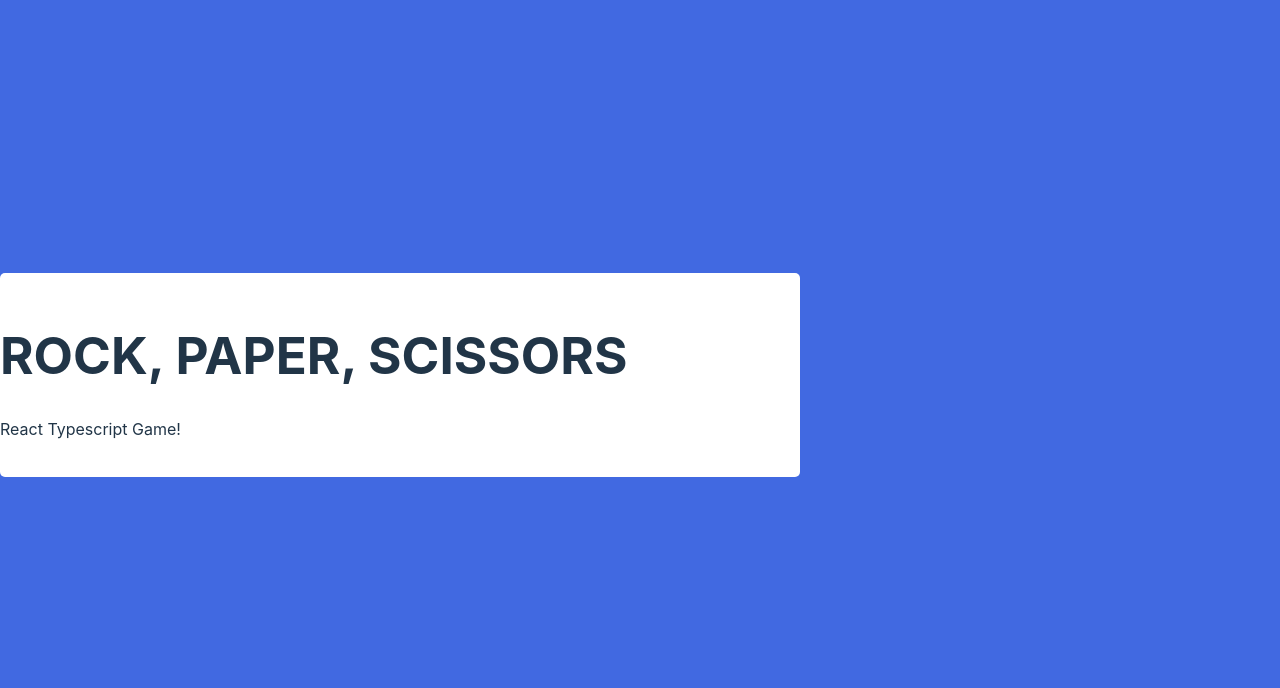
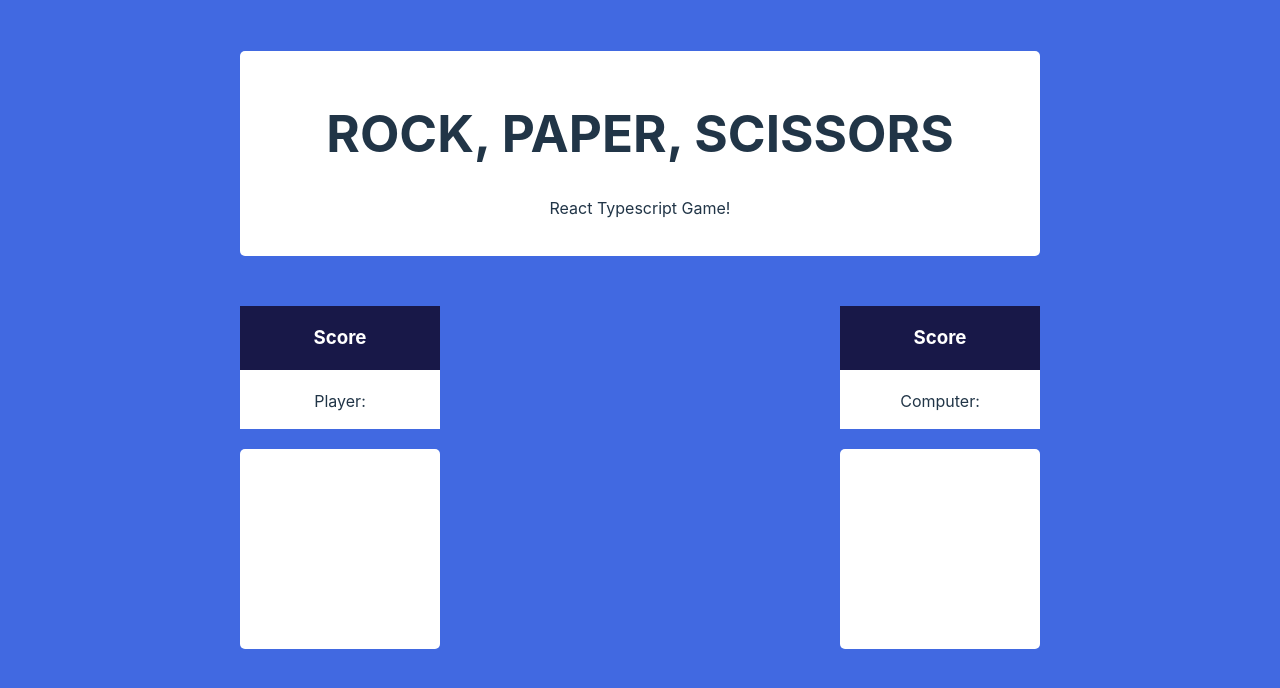
Before and after one commit to Matthieudegny/TrainingReactTesting, a React (Vite) app: page / in a window 1280 px wide. Shown: the top 688 px of the page. Built offline with nearby package versions, Linux system fonts and the light colour scheme.

Commit message:
score and results

```diff
--- a/src/App.tsx
+++ b/src/App.tsx
@@ -1,3 +1,4 @@
+import ScoreAndResults from './components/ScoreAndResults';
 import styles from './App.module.css';
 
 function App() {
@@ -7,8 +8,8 @@
         <h1>ROCK, PAPER, SCISSORS</h1>
         <p>React Typescript Game!</p>
       </div>
-      {/* <ScoreAndResults />
-      <ChooseAndPlay /> */}
+      <ScoreAndResults />
+      {/* <ChooseAndPlay /> */}
     </div>
   );
 }
--- /dev/null
+++ b/src/components/ScoreAndResults.module.css
@@ -0,0 +1,43 @@
+.scoreCtn {
+  display: flex;
+  justify-content: space-between;
+}
+
+.scoreCtn h3 {
+  margin-top: 0;
+  padding: 20px 0;
+  background-color: #181848;
+  color: #fff;
+}
+
+.score {
+  width: 200px;
+  background-color: #fff;
+  margin-bottom: 20px;
+}
+
+.results {
+  display: flex;
+  justify-content: space-between;
+  align-items: center;
+  margin-bottom: 100px;
+  height: 200px;
+}
+
+.playerHand,
+.computerHand {
+  display: flex;
+  align-items: center;
+  justify-content: center;
+  flex-direction: column;
+  background-color: white;
+  width: 200px;
+  height: 200px;
+  border-radius: 5px;
+  position: relative;
+}
+
+.midCol {
+  color: #fff;
+  max-width: 400px;
+}
--- /dev/null
+++ b/src/components/ScoreAndResults.tsx
@@ -0,0 +1,26 @@
+import React from 'react';
+import styles from './ScoreAndResults.module.css';
+
+const ScoreAndResults = () => {
+  return (
+    <>
+      <div className={styles.scoreCtn}>
+        <div className={styles.score}>
+          <h3>Score</h3>
+          <p>Player:</p>
+        </div>
+        <div className={styles.score}>
+          <h3>Score</h3>
+          <p>Computer:</p>
+        </div>
+      </div>
+      <div className={styles.results}>
+        <div className={styles.playerHand}></div>
+        <div className={styles.midCol}></div>
+        <div className={styles.computerHand}></div>
+      </div>
+    </>
+  );
+};
+
+export default ScoreAndResults;
--- a/src/index.css
+++ b/src/index.css
@@ -13,6 +13,13 @@
   -webkit-font-smoothing: antialiased;
   -moz-osx-font-smoothing: grayscale;
   -webkit-text-size-adjust: 100%;
+}
+
+#root {
+  max-width: 1280px;
+  margin: 0 auto;
+  padding: 2rem;
+  text-align: center;
 }
 
 a {
```
